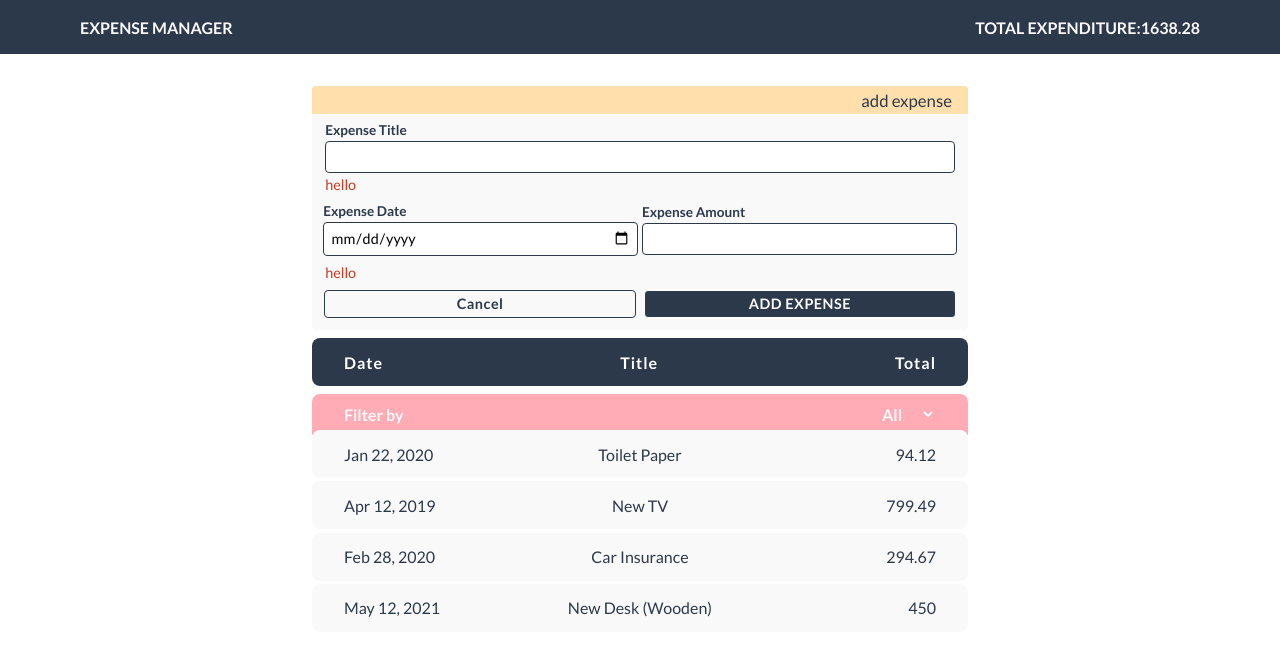
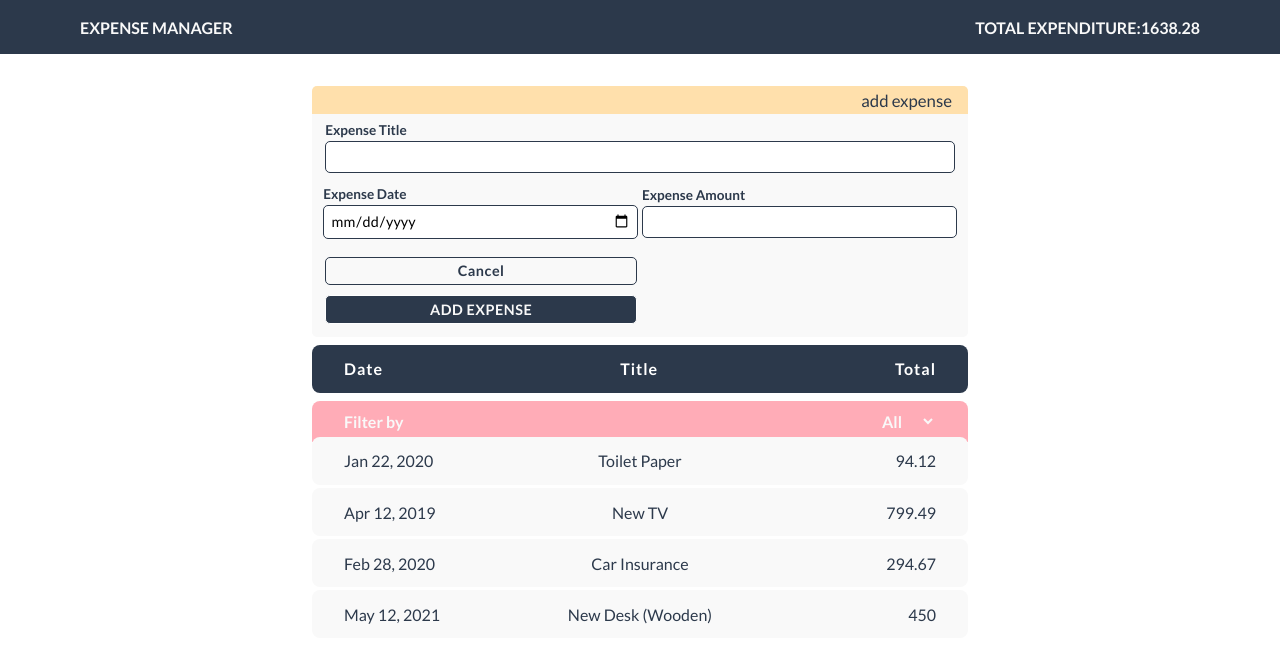
Before and after one commit to mankirats/Expense-Manager, a React (Create React App) app: page / in a window 1280 px wide. Both pictures are taken after a click on the button "Add Expense". Shown: the top 662 px of the page. Built offline with nearby package versions, Linux system fonts and the light colour scheme.

Commit message:
validations completed

```diff
--- a/src/Components/styledComponents.js
+++ b/src/Components/styledComponents.js
@@ -78,7 +78,7 @@ const InputField = styled.input`
     width: 100%;
     font-size: 0.9rem;
     border: 1.5px solid ${color1};
-    border-radius: 4px;
+    border-radius: 5px;
     margin: 3px 0px;
     padding: 0.4rem;
     background: white;
@@ -88,13 +88,13 @@ const InputField = styled.input`
 `;
 const CancelButton = styled.button`
     letter-spacing: 0.5px;
-    margin: 4px 4px;
+    margin: 5px 5px;
     padding: 0.3rem;
     color: ${color1};
     width: calc(100% / 2 - 8px);
     outline: none;
     font-size: 0.9rem;
-    border-radius: 4px;
+    border-radius: 5px;
     font-weight: bold;
     background: ${color4};
     border: 1.5px solid ${color1};
@@ -102,12 +102,12 @@ const CancelButton = styled.button`
 const SubmitButton = styled.button`
     background: ${color1};
     letter-spacing: 0.5px;
-    margin: 4px 4px;
+    margin: 5px 5px;
     padding: 0.3rem;
     color: ${color4};
     outline: none;
     font-size: 0.9rem;
-    border-radius: 4px;
+    border-radius: 5px;
     font-weight: bold;
     border: 1px solid ${color5};
     width: calc(100% / 2 - 8px);
@@ -120,10 +120,10 @@ const StyledForm = styled.form`
     align-items: center;
     flex-wrap: wrap;
     /* background: ${color5}; */
-    border-radius: 4px;
+    border-radius: 5px;
 `;
 const FormContainer = styled.div`
-    border-radius: 4px;
+    border-radius: 5px;
     background: ${color4};
 `;
 
@@ -134,7 +134,7 @@ const FormTitle = styled.div`
     /* font-weight: 700; */
     color: ${color1};
     font-size: 1.05rem;
-    border-radius: 4px 4px 0 0;
+    border-radius: 5px 5px 0 0;
 `;
 
 const AppContainer = styled.div`
@@ -231,7 +231,7 @@ const DisplayExpenseFormContainer = styled.div`
     width: 100%;
     background: ${color3};
     display: grid;
-    border-radius: 4px;
+    border-radius: 5px;
     place-items: center;
     margin: 1rem 0;
 `;
@@ -250,8 +250,8 @@ const DisplayExpenseFormButton = styled.button`
 const Validations = styled.div`
     color: ${errorCol};
     width: calc(100% - 20px);
-    font-weight: 500;
-    font-size: 0.9rem;
+    font-weight: 600;
+    font-size: 0.8rem;
     text-align: justify;
 `;
 
--- a/src/Forms/AddExpense.js
+++ b/src/Forms/AddExpense.js
@@ -39,9 +39,6 @@ function AddExpense(props) {
         noTitle: "Please enter Expense Title",
     };
 
-    // if (this.state.touched.expenseTitle) {
-    // }
-
     return (
         <FormContainer>
             <FormTitle>add expense</FormTitle>
@@ -60,8 +57,21 @@ function AddExpense(props) {
                                 expenseTitle: e.target.value.trim(),
                             }))
                         }
+                        onBlur={(e) => {
+                            setExpenseItem((prevState) => ({
+                                ...prevState,
+                                touched: {
+                                    expenseTitle: true,
+                                },
+                            }));
+                        }}
                     />
-                    <Validations>hello</Validations>
+                    {expenseItem.touched.expenseTitle &&
+                    expenseItem.expenseTitle == "" ? (
+                        <Validations>{errors.noTitle}</Validations>
+                    ) : (
+                        <></>
+                    )}
                 </TitleContainerDiv>
                 <InputContainerDiv>
                     <FieldLabel>Expense Date</FieldLabel>
@@ -97,7 +107,6 @@ function AddExpense(props) {
                         }
                     />
                 </InputContainerDiv>
-                <Validations>hello</Validations>
                 <ButtonContainerDiv>
                     <CancelButton onClick={props.cancelForm}>
                         Cancel
```
